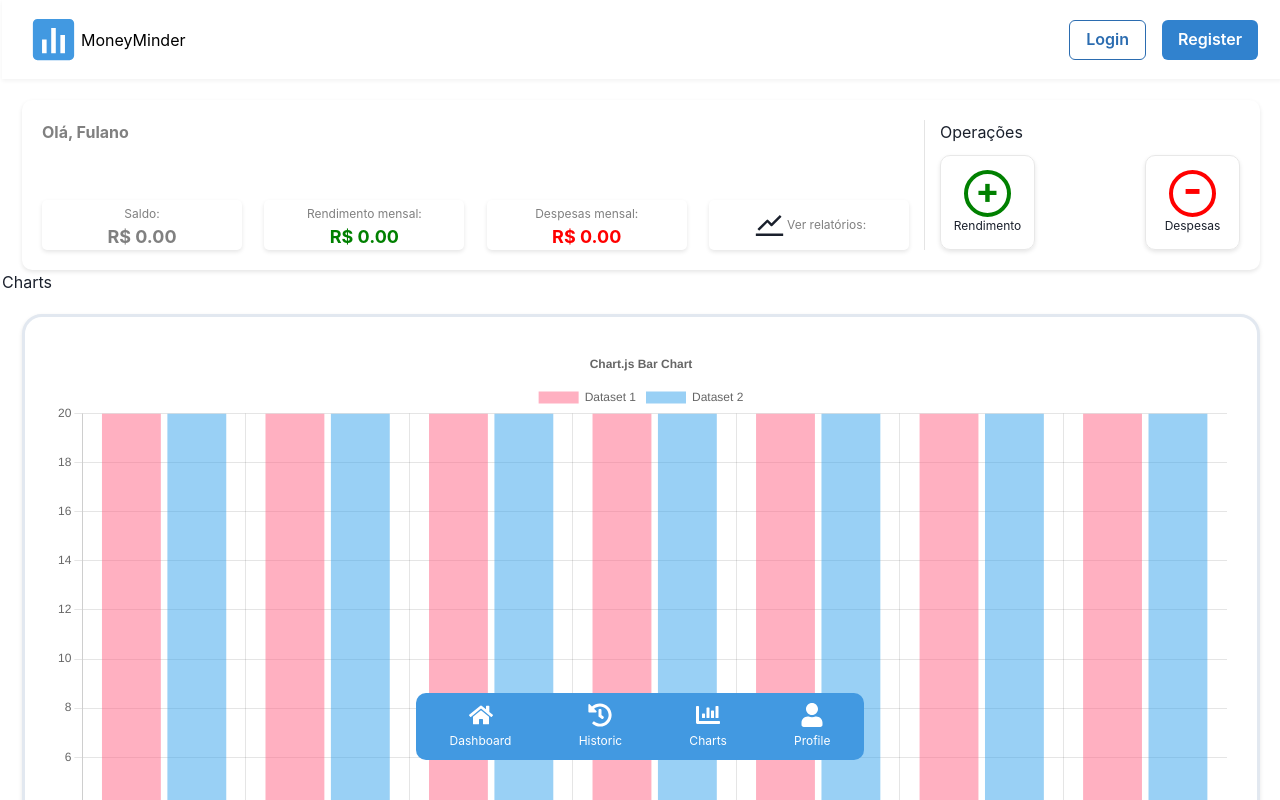
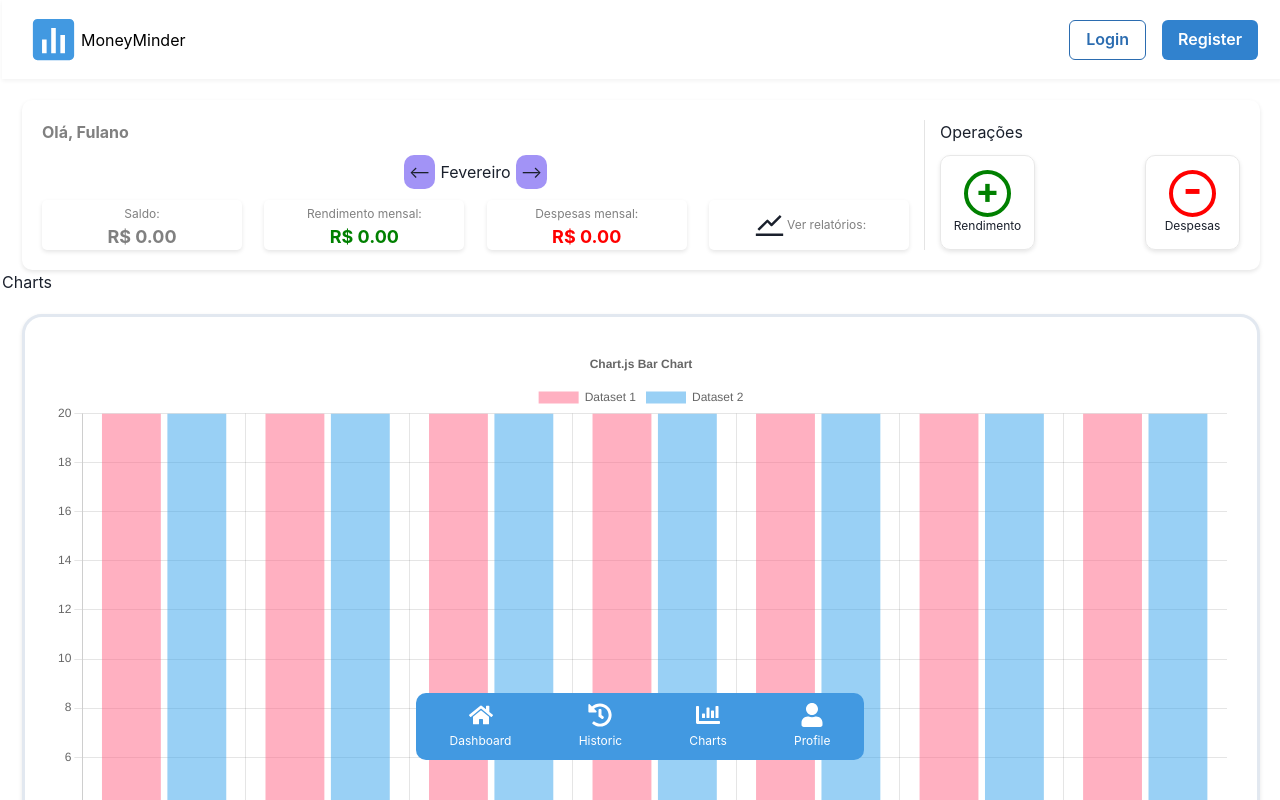
Before and after one commit to codeyourway-bootcamp/tigers-final-project, a React (Vite) app: page /charts in a window 1280 px wide. Shown: the top 800 px of the page. Built offline with nearby package versions, Linux system fonts and the light colour scheme.

Commit message:
Adicionando componet MonthSelect

```diff
--- a/src/Components/BottonExpenses/index.jsx
+++ b/src/Components/BottonExpenses/index.jsx
@@ -4,6 +4,7 @@ import { AiOutlineStock } from "react-icons/ai";
 import { Earnings } from "../../Components/Earnings";
 import { Link } from "react-router-dom";
 import "./style.css";
+import MonthSelect from "../MonthSelect";
 
 const BalanceTracker = () => {
   const [balance, setBalance] = useState(0);
@@ -22,6 +23,10 @@ const BalanceTracker = () => {
         <Box color={"gray"} fontWeight={"bold"} className="wellcome">
           Olá, Fulano
         </Box>
+        <div className="month-box">
+          <MonthSelect />
+        </div>
+
         <Box className="values">
           <Box className="box-saldo">
             <Text fontSize="12px" color="gray">
--- a/src/Components/BottonExpenses/style.css
+++ b/src/Components/BottonExpenses/style.css
@@ -13,11 +13,13 @@
   display: flex;
   flex-direction: column;
   justify-content: space-between;
+  align-items: center;
   height: 100%;
   width: 80%;
 }
 
 .wellcome {
+  width: 100%;
 }
 
 .values {
@@ -25,6 +27,13 @@
   height: 50px;
   justify-content: space-between;
   margin-left: 0;
+  width: 100%;
+}
+.month-box {
+  width: 100%;
+  justify-content: center;
+  align-items: center;
+  display: flex;
 }
 
 .box-saldo {
--- /dev/null
+++ b/src/Components/MonthSelect/index.jsx
@@ -0,0 +1,32 @@
+import React, { useState } from "react";
+import "./style.css";
+
+// import { Container } from './styles';
+
+const MonthSelect = () => {
+  const [month, setMonth] = useState([
+    "Janeiro",
+    "Fevereiro",
+    "Março",
+    "Abril",
+    "Maio",
+    "Junho",
+    "Julho",
+    "AGosto",
+    "Setembro",
+    "Outubro",
+    "Novembro",
+    "Dezembro",
+  ]);
+  const [selectedMonth, setSelectedMonth] = useState(month[1]);
+
+  return (
+    <div className="MonthContainer">
+      <button className="MonthButton">{"<--"}</button>
+      <p>{selectedMonth}</p>
+      <button className="MonthButton">{"-->"}</button>
+    </div>
+  );
+};
+
+export default MonthSelect;
--- /dev/null
+++ b/src/Components/MonthSelect/style.css
@@ -0,0 +1,15 @@
+.MonthContainer {
+  width: 200px;
+  display: flex;
+  flex-direction: row;
+  justify-content: center;
+  align-items: center;
+  padding: 10px;
+  gap: 5px;
+}
+
+.MonthButton {
+  border-radius: 10px;
+  padding: 5px;
+  background-color: rgb(162, 147, 246);
+}
```
